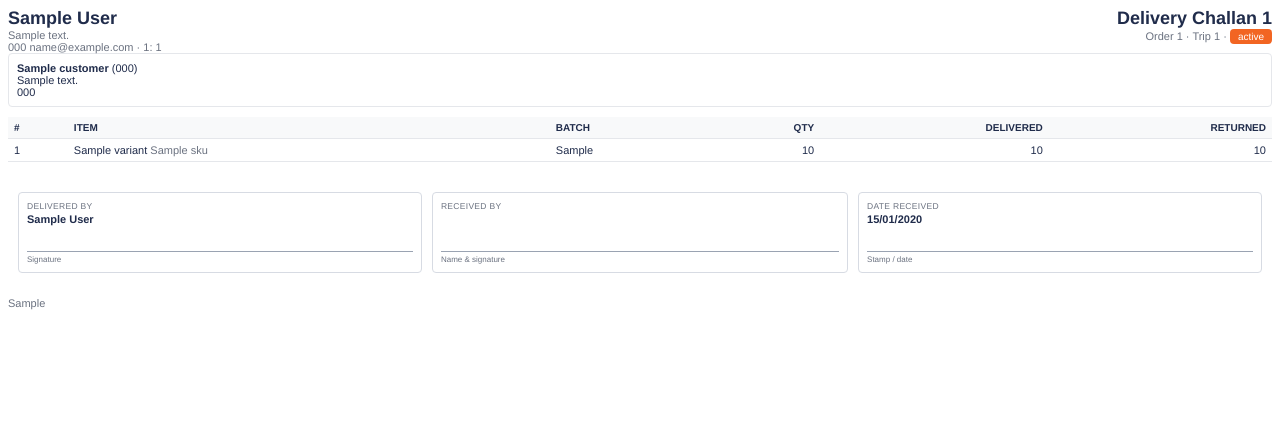
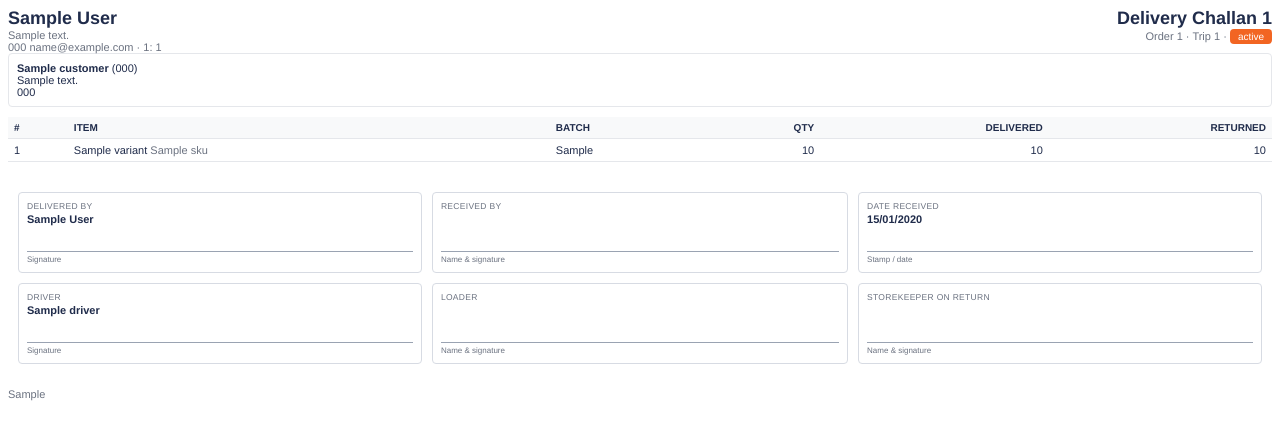
Before and after one commit to muqeet1982/dms, a Django app: template backend/templates/delivery/challan.html in a window 1280 px wide. Shown: the top 440 px of the page. Run offline with Django 5.2, Linux system fonts and the light colour scheme; the template is opened without the code that fills it: most values are stand-ins (such as "Sample title", 1, 10 or a date in 2020).

Commit message:
Signatures on the documents that lacked them
The sales order, invoice and purchase order close with the shared three-box strip
(Prepared By / Checked By / Approved By) the vouchers already had. The delivery challan
gains a warehouse row — Driver (named from the trip), Loader, Storekeeper on return —
under the customer's Delivered by / Received by / Date received boxes.

Co-Authored-By: Claude Fable 5 <noreply@anthropic.com>

```diff
--- a/backend/templates/delivery/challan.html
+++ b/backend/templates/delivery/challan.html
@@ -25,4 +25,24 @@
     </td>
   </tr>
 </table>
+{# the warehouse side signs too: who drove it out, who loaded it, who counted the returns back in #}
+<table style="width:100%;margin-top:10px;border-collapse:separate;border-spacing:10px 0">
+  <tr>
+    <td style="width:33%;border:1px solid #d7dbe3;border-radius:4px;padding:8px;vertical-align:top">
+      <div style="font-size:8.5px;text-transform:uppercase;letter-spacing:.3px;color:#6B7280">Driver</div>
+      <div style="font-weight:bold;margin:2px 0 26px">{% if dn.trip.driver %}{{ dn.trip.driver.name }}{% else %}&nbsp;{% endif %}</div>
+      <div style="border-top:1px solid #9aa3b2;padding-top:3px;font-size:8px;color:#6B7280">Signature</div>
+    </td>
+    <td style="width:34%;border:1px solid #d7dbe3;border-radius:4px;padding:8px;vertical-align:top">
+      <div style="font-size:8.5px;text-transform:uppercase;letter-spacing:.3px;color:#6B7280">Loader</div>
+      <div style="font-weight:bold;margin:2px 0 26px">&nbsp;</div>
+      <div style="border-top:1px solid #9aa3b2;padding-top:3px;font-size:8px;color:#6B7280">Name &amp; signature</div>
+    </td>
+    <td style="width:33%;border:1px solid #d7dbe3;border-radius:4px;padding:8px;vertical-align:top">
+      <div style="font-size:8.5px;text-transform:uppercase;letter-spacing:.3px;color:#6B7280">Storekeeper on return</div>
+      <div style="font-weight:bold;margin:2px 0 26px">&nbsp;</div>
+      <div style="border-top:1px solid #9aa3b2;padding-top:3px;font-size:8px;color:#6B7280">Name &amp; signature</div>
+    </td>
+  </tr>
+</table>
 {% endblock %}
--- a/backend/templates/purchasing/po.html
+++ b/backend/templates/purchasing/po.html
@@ -68,3 +68,6 @@ tax-inclusive and the column sums to the Total, so the page can be checked with
   <tr class="sum"><td>Total ({{ po.currency }})</td><td class="r">{{ po.total|num }}</td></tr>
 </table>
 {% endblock %}
+
+
+{% block signatures %}{% include "_signatures.html" %}{% endblock %}
--- a/backend/templates/sales/invoice.html
+++ b/backend/templates/sales/invoice.html
@@ -79,3 +79,6 @@ page can be checked with a pencil. A subtotal before tax would not reconcile wit
   <tr class="due"><td>Balance due</td><td class="r">{{ inv.balance|num }}</td></tr>
 </table>
 {% endblock %}
+
+
+{% block signatures %}{% include "_signatures.html" %}{% endblock %}
--- a/backend/templates/sales/order.html
+++ b/backend/templates/sales/order.html
@@ -79,3 +79,6 @@ empty columns.
   <tr class="sum"><td>Order total</td><td class="r">{{ o.total|num }}</td></tr>
 </table>
 {% endblock %}
+
+
+{% block signatures %}{% include "_signatures.html" %}{% endblock %}
```
Also changed, not shown: backend/templates/_signatures.html (added, +12 -0 lines).
